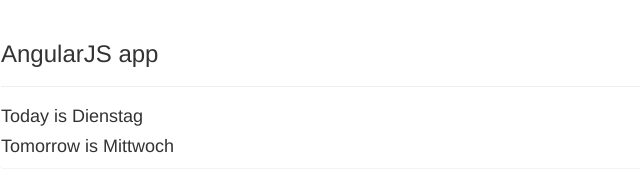
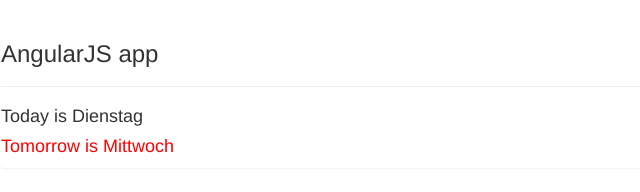
Before and after one commit to mulenatic/angularJSIntroduction, a website: page index.html in a window 1280 px wide. Shown: the whole page, without its empty margins (0-640 px from the left). Drawn offline with nearby package versions, Linux system fonts and the light colour scheme.

Commit message:
Die highlight Direktive wurde korrigiert.
In der highlight Direktive wird nun der dayName Filter genutzt, um mit
Namen arbeiten zu koennen.

```diff
--- a/index.html
+++ b/index.html
@@ -16,9 +16,12 @@
 	     $scope.day = new Date().getDay() + 1;
 	 });
 
-	 myApp.directive("highlight", function() {
+	 myApp.directive("highlight", function($filter) {
+
+	     var dayFilter = $filter("dayName");
+
 	     return function(scope, element, attrs) {
-		 if (scope.day == attrs["highlight"]) {
+		 if (dayFilter(scope.day) == attrs["highlight"]) {
 		     element.css("color", "red");
 		 }
 	    }
```
